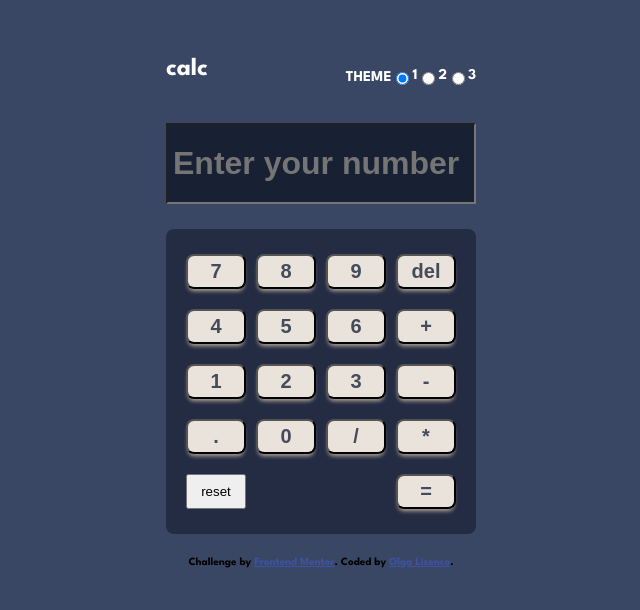
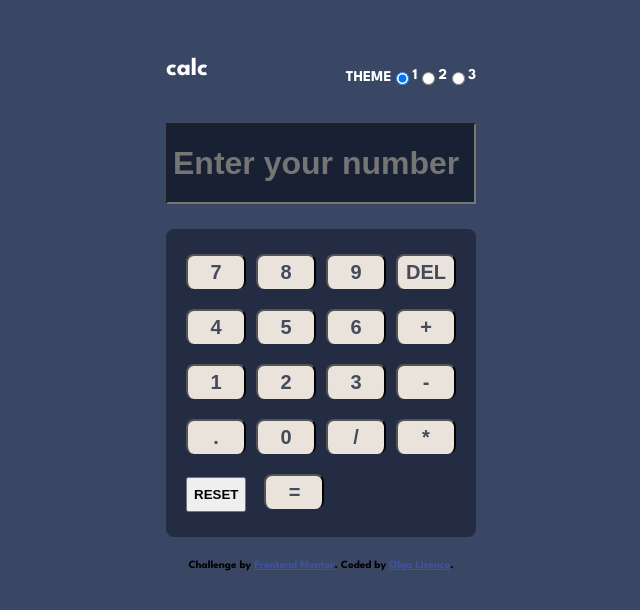
Before and after one commit to olgalis/Calculatorapp, a plain HTML site: page index.html in a window 1280 px wide. Shown: the whole page, without its empty margins (319-959 px from the left). Drawn offline with Linux system fonts and the light colour scheme.

Commit message:
Hover for Equal button

```diff
--- a/index.html
+++ b/index.html
@@ -90,13 +90,15 @@
                 <input type="button" value="*" onclick="display.value +='*'" />
               </div>
               <div class="flex-row">
-                <input type="reset" value="reset" />
-                <input
-                  type="button"
-                  value="="
-                  onclick="display.value=eval(display.value)"
-                  class="equal"
-                />
+                <div>
+                  <input type="reset" value="reset" class="bottom-buttons" />
+                  <input
+                    type="button"
+                    value="="
+                    onclick="display.value=eval(display.value)"
+                    class="equal bottom-buttons"
+                  />
+                </div>
               </div>
             </div>
           </form>
--- a/styles.css
+++ b/styles.css
@@ -121,7 +121,10 @@ span {
 }
 
 /* --------------DISPLAY------------------------ */
-
+.calculator form input {
+  width: 60px;
+  height: 35px;
+}
 .buttons .display input[name="display"] {
   width: 100%;
   height: auto;
@@ -154,7 +157,7 @@ span {
   font-size: 20px;
   font-weight: bold;
   color: var(--number-color);
-  box-shadow: 0 4px 4px -2px var(--key-shadow-gray-4);
+  border-bottom: 15px var(--key-background);
 }
 
 .number-buttons input[type="button"]:hover {
@@ -165,10 +168,26 @@ span {
   color: var(--number-color);
 }
 
-.calculator form input {
-  width: 60px;
-  height: 35px;
+/* ---------------BUTTONS WITH TEXT------------ */
+
+.number-buttons input[value="del"],
+input[value="reset"] {
+  text-transform: uppercase;
+  font-weight: bold;
 }
+
+.number-buttons input[value="del"]:hover,
+.number-buttons input[value="reset"]:hover {
+  color: var(--font-color);
+  background-color: var(--key-background);
+}
+/* ------------------Bottom Buttons----------------- */
+
+.number-buttons input[value="="]:hover {
+  background-color: var(--key-background-toggle);
+  color: var(--font-color);
+}
+
 .attribution {
   font-size: 11px;
   text-align: center;
```
